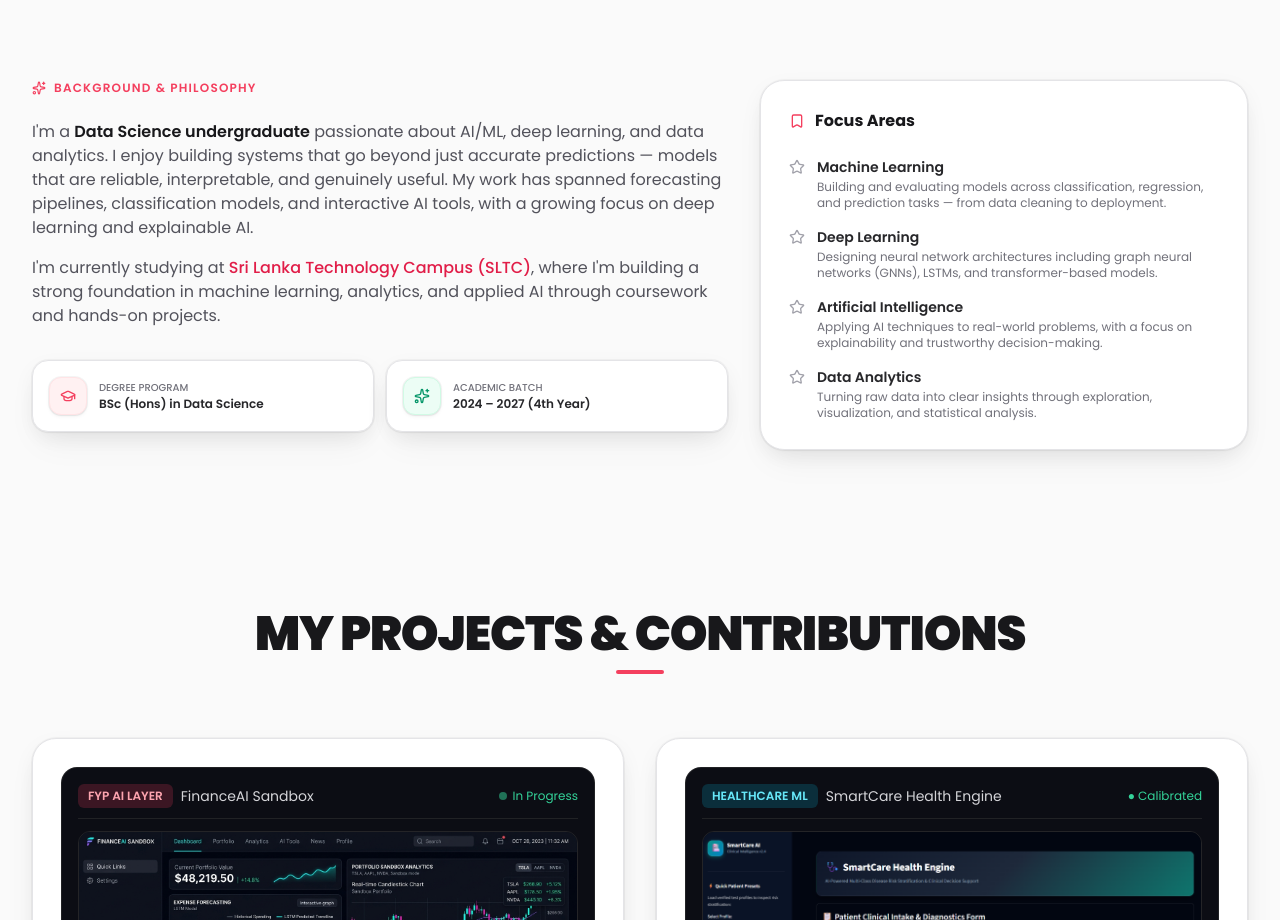
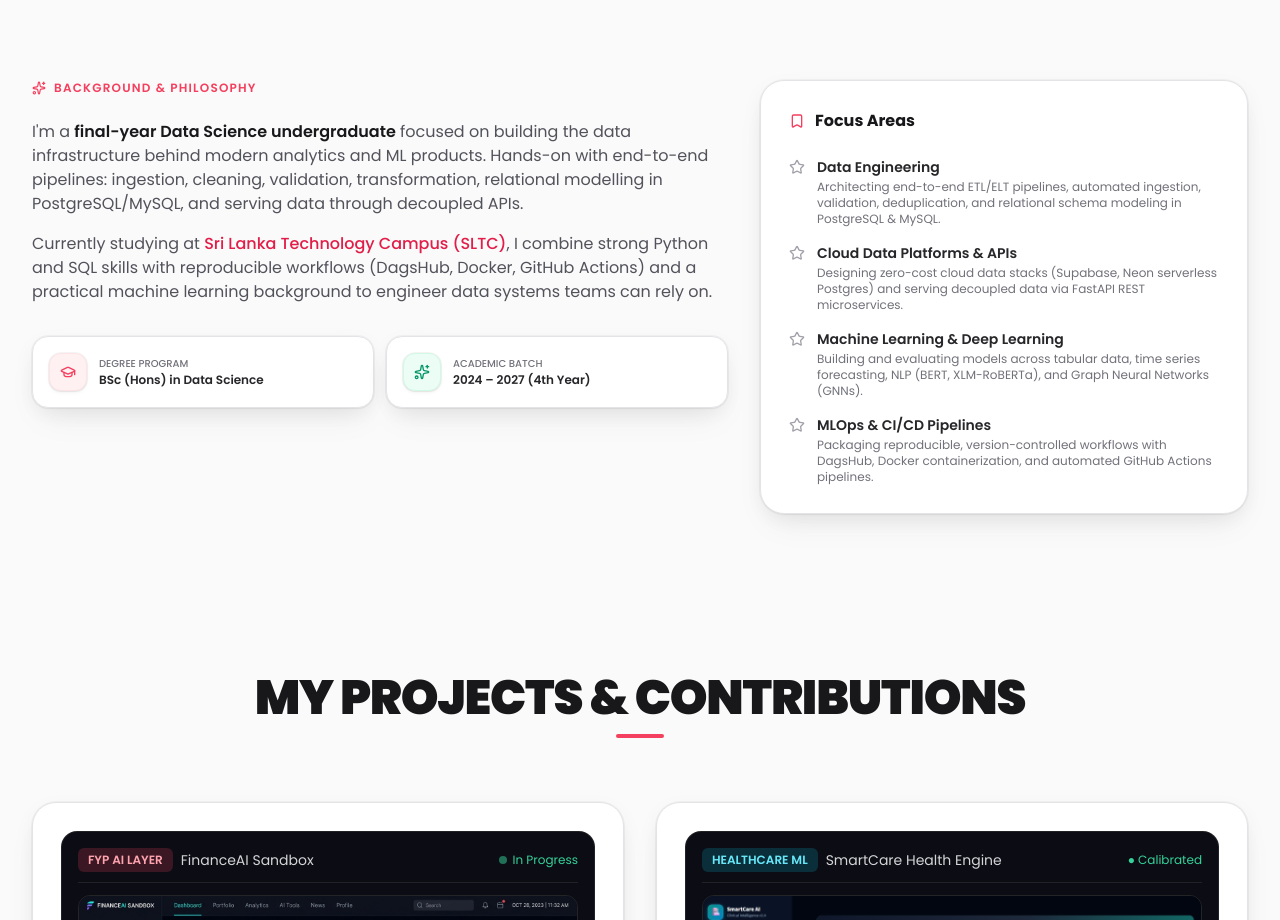
Before and after one commit to sankalpams/My-Portfolio, a React (Vite) app: page / in a window 1280 px wide. Shown: the part 820-1740 px from the top of the page. Built offline with nearby package versions, Linux system fonts and the light colour scheme.

Commit message:
add data engineering focus areas and update bio narrative

```diff
--- a/src/components/About.tsx
+++ b/src/components/About.tsx
@@ -9,10 +9,22 @@ import { personalInfo } from '../data/portfolioData';
 
 export const About: React.FC = () => {
   const focusAreas = [
-    { title: 'Machine Learning', desc: 'Building and evaluating models across classification, regression, and prediction tasks — from data cleaning to deployment.' },
-    { title: 'Deep Learning', desc: 'Designing neural network architectures including graph neural networks (GNNs), LSTMs, and transformer-based models.' },
-    { title: 'Artificial Intelligence', desc: 'Applying AI techniques to real-world problems, with a focus on explainability and trustworthy decision-making.' },
-    { title: 'Data Analytics', desc: 'Turning raw data into clear insights through exploration, visualization, and statistical analysis.' },
+    {
+      title: 'Data Engineering',
+      desc: 'Architecting end-to-end ETL/ELT pipelines, automated ingestion, validation, deduplication, and relational schema modeling in PostgreSQL & MySQL.'
+    },
+    {
+      title: 'Cloud Data Platforms & APIs',
+      desc: 'Designing zero-cost cloud data stacks (Supabase, Neon serverless Postgres) and serving decoupled data via FastAPI REST microservices.'
+    },
+    {
+      title: 'Machine Learning & Deep Learning',
+      desc: 'Building and evaluating models across tabular data, time series forecasting, NLP (BERT, XLM-RoBERTa), and Graph Neural Networks (GNNs).'
+    },
+    {
+      title: 'MLOps & CI/CD Pipelines',
+      desc: 'Packaging reproducible, version-controlled workflows with DagsHub, Docker containerization, and automated GitHub Actions pipelines.'
+    },
   ];
 
   return (
@@ -31,11 +43,11 @@ export const About: React.FC = () => {
 
             <div className="space-y-4 text-sm sm:text-base text-zinc-600 dark:text-zinc-300 leading-relaxed">
               <p>
-                I'm a <strong className="text-zinc-900 dark:text-white font-semibold">Data Science undergraduate</strong> passionate about AI/ML, deep learning, and data analytics. I enjoy building systems that go beyond just accurate predictions — models that are reliable, interpretable, and genuinely useful. My work has spanned forecasting pipelines, classification models, and interactive AI tools, with a growing focus on deep learning and explainable AI.
+                I'm a <strong className="text-zinc-900 dark:text-white font-semibold">final-year Data Science undergraduate</strong> focused on building the data infrastructure behind modern analytics and ML products. Hands-on with end-to-end pipelines: ingestion, cleaning, validation, transformation, relational modelling in PostgreSQL/MySQL, and serving data through decoupled APIs.
               </p>
 
               <p>
-                I'm currently studying at <strong className="text-rose-600 dark:text-rose-300 font-medium">Sri Lanka Technology Campus (SLTC)</strong>, where I'm building a strong foundation in machine learning, analytics, and applied AI through coursework and hands-on projects.
+                Currently studying at <strong className="text-rose-600 dark:text-rose-300 font-medium">Sri Lanka Technology Campus (SLTC)</strong>, I combine strong Python and SQL skills with reproducible workflows (DagsHub, Docker, GitHub Actions) and a practical machine learning background to engineer data systems teams can rely on.
               </p>
             </div>
 
```
